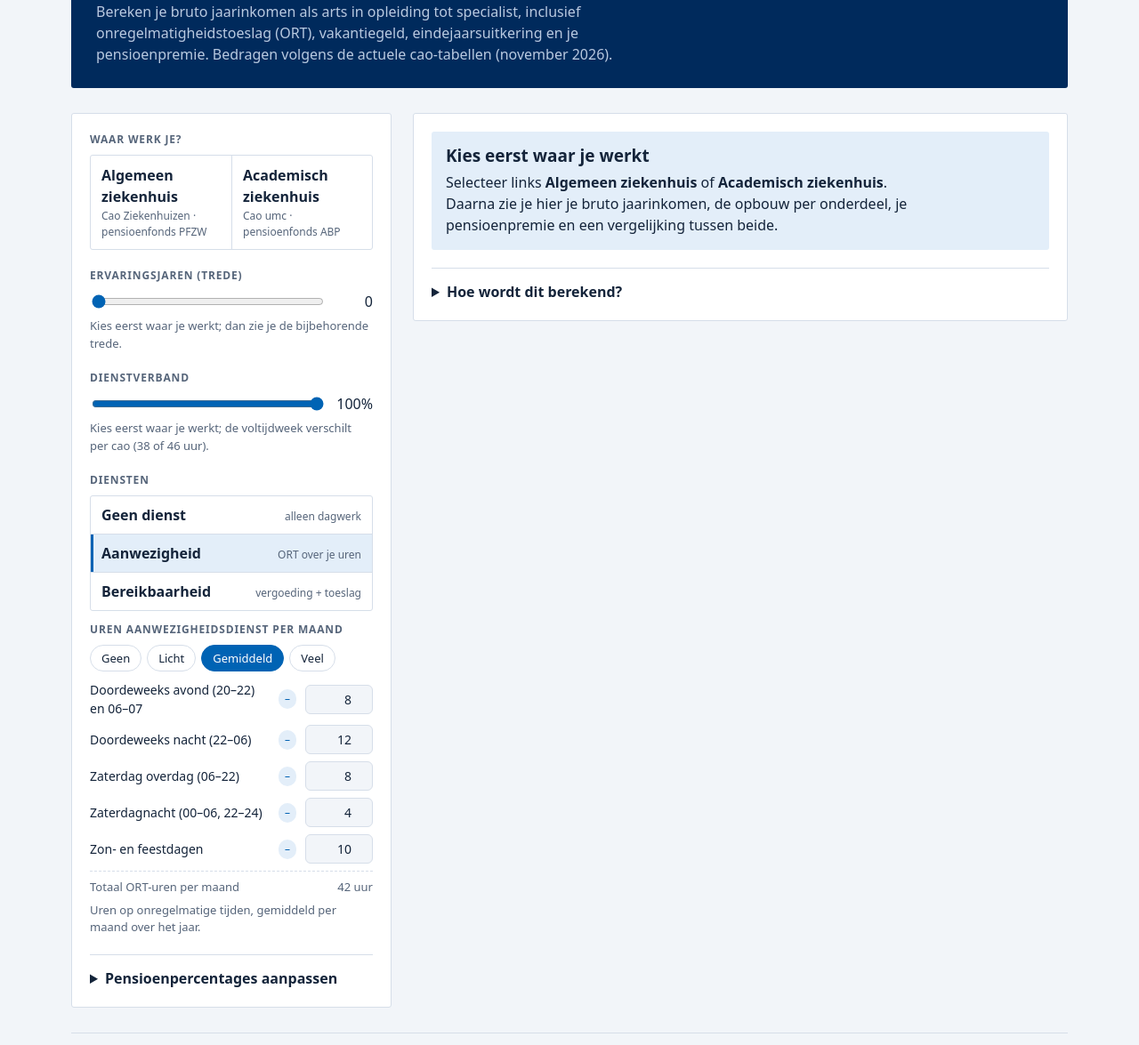
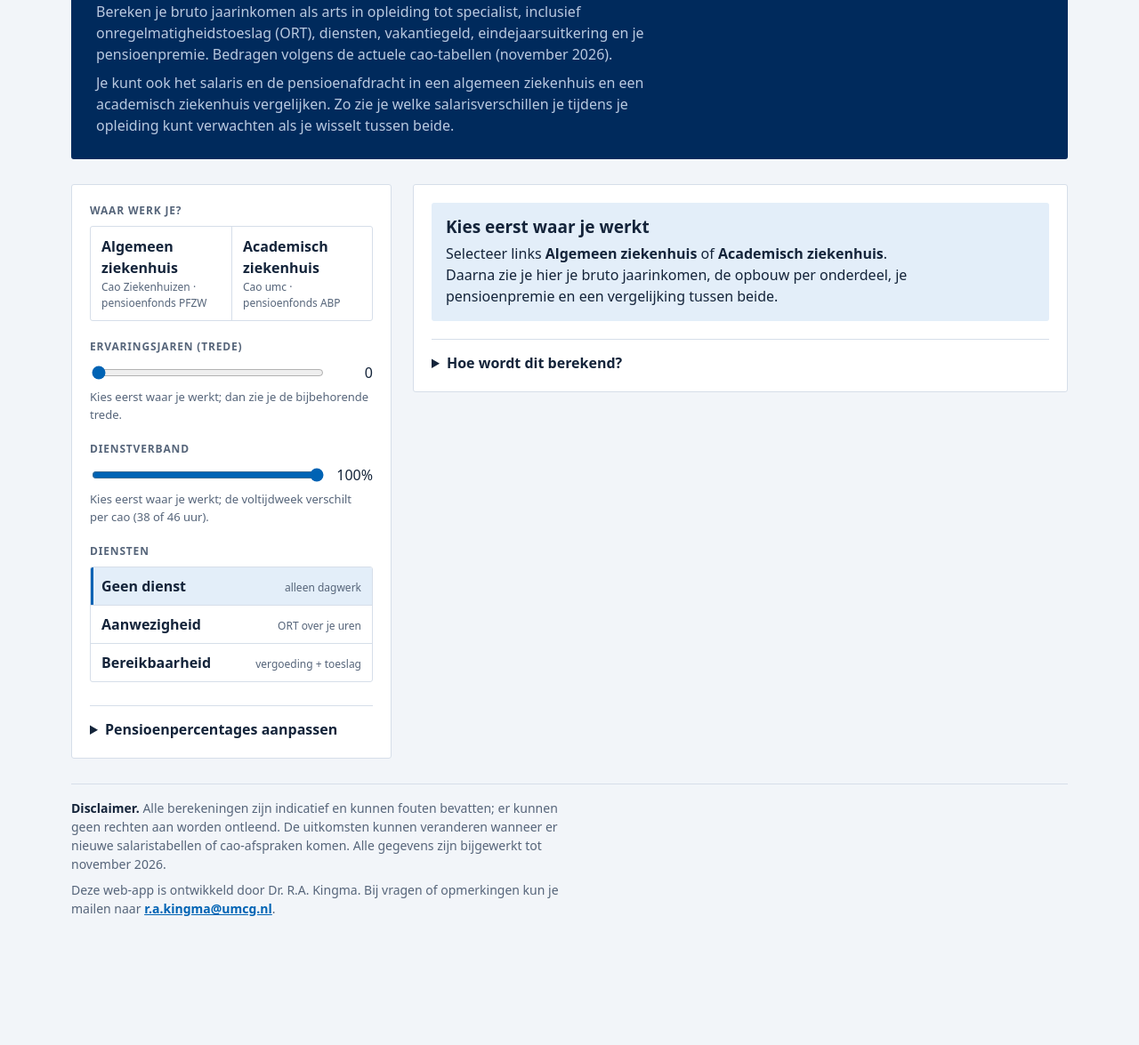
Before and after one commit to riemerkingma/aios-salariswijzer, a plain HTML site: page index.html in a window 1280 px wide. Shown: the part 113-1288 px from the top of the page at 89% size. After the commit the page ends 1201 px from the top, so only its background shows below. Drawn offline with Linux system fonts and the light colour scheme.

Commit message:
Add files via upload

```diff
--- a/index.html
+++ b/index.html
@@ -39,7 +39,8 @@ body { background: var(--bg); color: var(--ink); font: 16px/1.5 var(--font-body)
 .wrap { max-width: 1120px; margin: 0 auto; display: grid; gap: 28px; }
 header { background: var(--brand); color: var(--on-brand); padding: 26px 28px; border-radius: var(--r); }
 header h1 { font: 700 clamp(28px, 4vw, 40px)/1.1 var(--font-display); margin: 0 0 8px; text-wrap: balance; }
-header p { margin: 0; color: var(--on-brand-muted); max-width: 64ch; }
+header p { margin: 0; color: var(--on-brand-muted); max-width: 72ch; }
+header p + p { margin-top: 8px; }
 @media (max-width: 520px) { header { padding: 20px; } }
 footer { border-top: 1px solid var(--line); padding-top: 16px; font-size: 14px; color: var(--muted); display: grid; gap: 8px; }
 footer b { color: var(--ink); font-weight: 600; }
@@ -165,7 +166,8 @@ summary { cursor: pointer; font-weight: 600; }
 <div class="wrap">
   <header>
     <h1>Aios-salariswijzer</h1>
-    <p>Bereken je bruto jaarinkomen als arts in opleiding tot specialist, inclusief onregelmatigheidstoeslag (ORT), vakantiegeld, eindejaarsuitkering en je pensioenpremie. Bedragen volgens de actuele cao-tabellen (november 2026).</p>
+    <p>Bereken je bruto jaarinkomen als arts in opleiding tot specialist, inclusief onregelmatigheidstoeslag (ORT), diensten, vakantiegeld, eindejaarsuitkering en je pensioenpremie. Bedragen volgens de actuele cao-tabellen (november 2026).</p>
+    <p>Je kunt ook het salaris en de pensioenafdracht in een algemeen ziekenhuis en een academisch ziekenhuis vergelijken. Zo zie je welke salarisverschillen je tijdens je opleiding kunt verwachten als je wisselt tussen beide.</p>
   </header>
 
   <div class="grid">
@@ -201,16 +203,16 @@ summary { cursor: pointer; font-weight: 600; }
       <fieldset>
         <p class="label">Diensten</p>
         <div class="seg seg3">
-          <input type="radio" name="dtype" id="dt-geen" value="geen">
+          <input type="radio" name="dtype" id="dt-geen" value="geen" checked>
           <label for="dt-geen">Geen dienst<small>alleen dagwerk</small></label>
-          <input type="radio" name="dtype" id="dt-aanw" value="aanw" checked>
+          <input type="radio" name="dtype" id="dt-aanw" value="aanw">
           <label for="dt-aanw">Aanwezigheid<small>ORT over je uren</small></label>
           <input type="radio" name="dtype" id="dt-bereik" value="bereik">
           <label for="dt-bereik">Bereikbaarheid<small>vergoeding + toeslag</small></label>
         </div>
         <p class="hint" id="type-hint"></p>
 
-        <div id="ort-detail" style="margin-top:12px">
+        <div id="ort-detail" hidden style="margin-top:12px">
           <p class="label">Uren aanwezigheidsdienst per maand</p>
           <div class="presets" role="group" aria-label="Voorbeeldpatronen">
             <button type="button" data-preset="geen">Geen</button>
```
